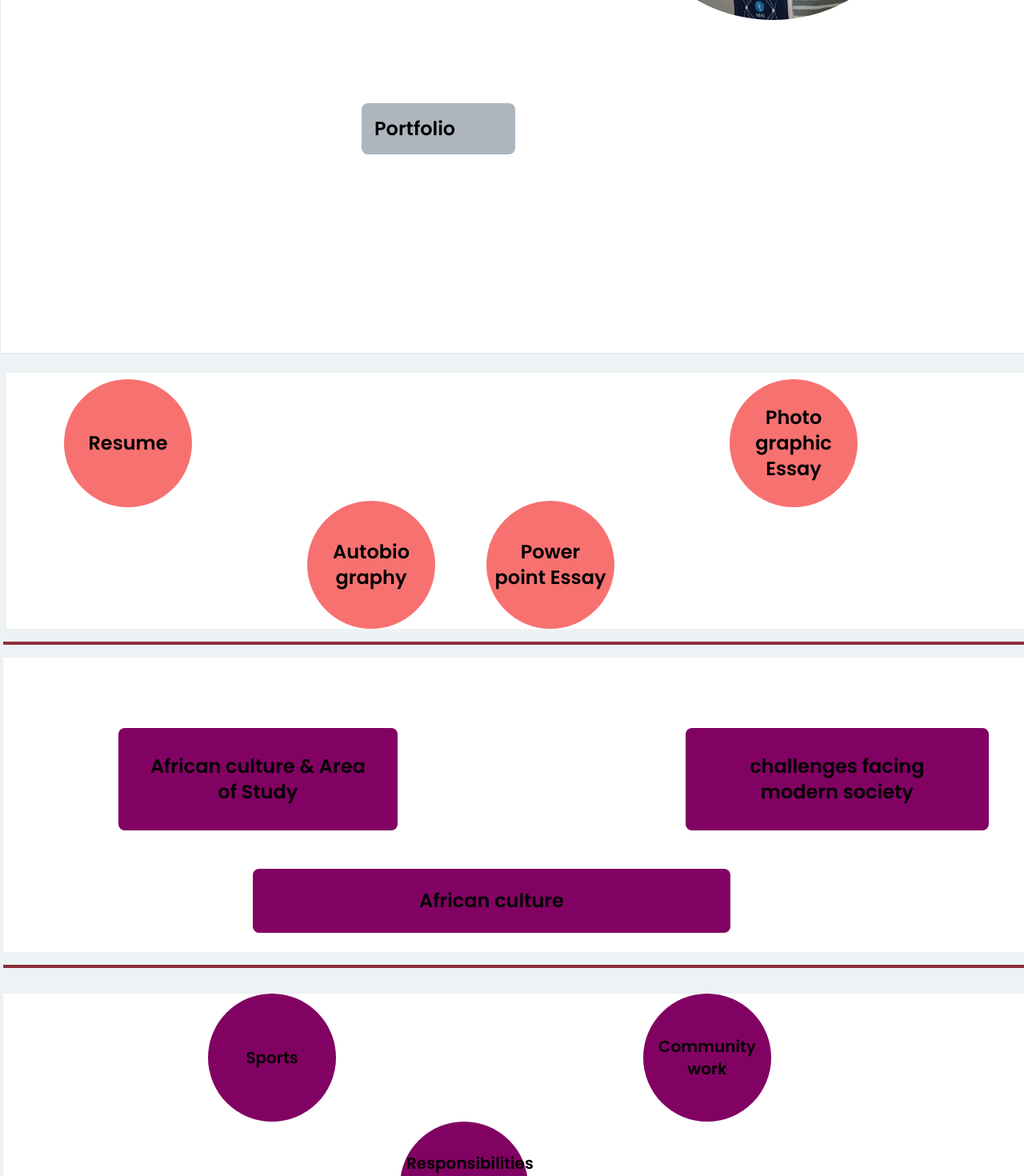
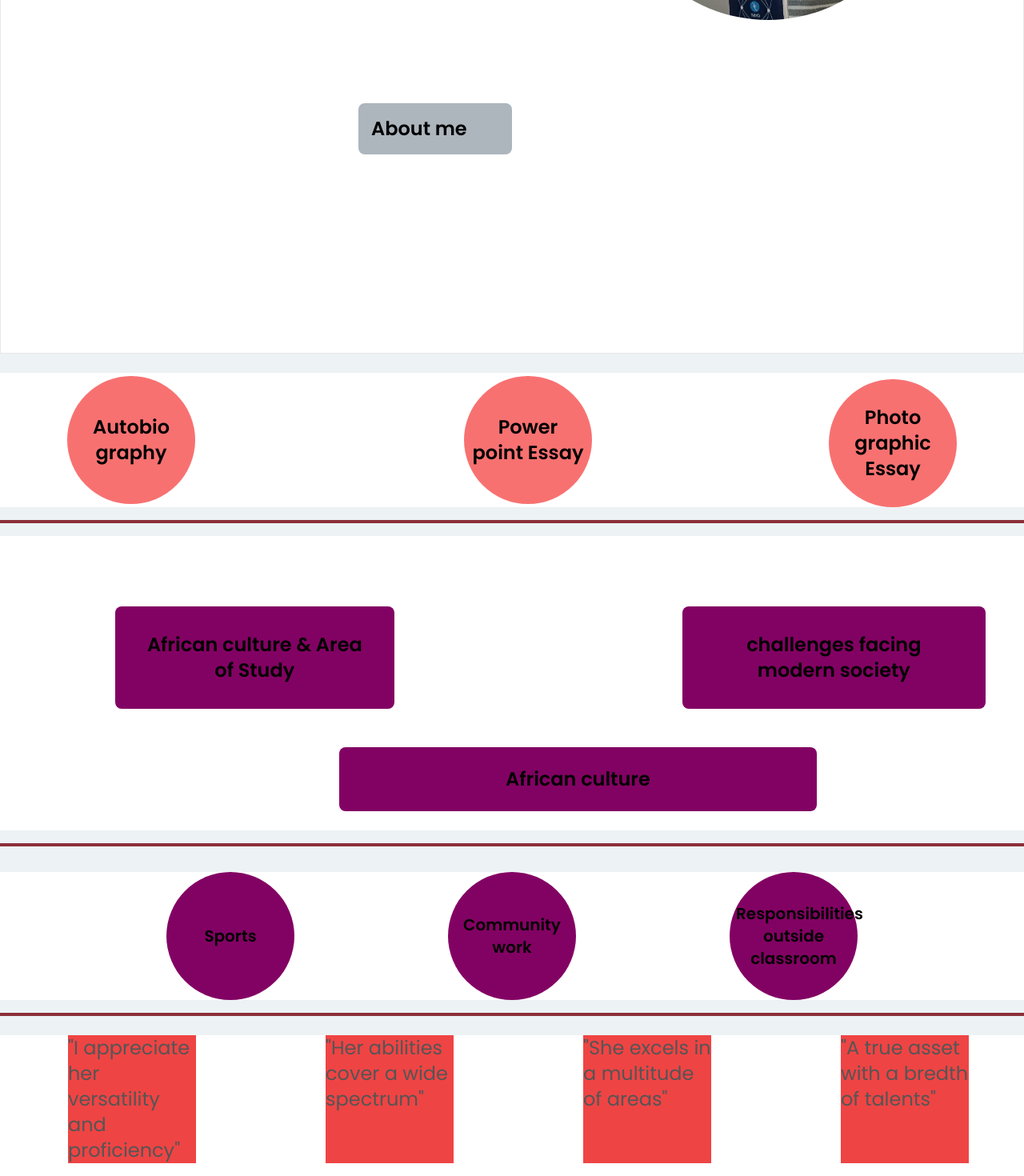
Before and after one commit to lucymutunga/capstone, a React (Vite) app in the folder capstone/: page / in a window 1280 px wide. Shown: the part 480-1950 px from the top of the page at 80% size. Built offline with nearby package versions, Linux system fonts and the light colour scheme.

Commit message:
changing hero section styles

```diff
--- a/capstone/src/components/aboutMe.jsx
+++ b/capstone/src/components/aboutMe.jsx
@@ -2,14 +2,7 @@ import React from "react";
 
 const AboutMe = () => {
   return (
-    <div className=" flex bg-white font-bold space-x-2 px-2 ml-2 mt-6 md:w-svw md:space-x-36 lg:space-x-70  lg:text-2xl">
-      <a href="./assets/Resume.pdf " download>
-        <button className=" rounded-full bg-red-400 w-20 h-20 px-2 md:mt-2 md:w-28 md:h-28 lg:ml-16 lg:w-40 lg:h-40">
-          Resume
-        </button>
-      </a>
-
-      <div className=" flex mt-40 space-x-6">
+    <div className=" flex  justify-around  items-center  bg-white font-bold space-x-2 px-2  mt-6 md:w-svw md:space-x-36 lg:space-x-70  lg:text-2xl">
       <a href="">
         <button className="rounded-full bg-red-400  w-20 h-20 md:w-28 md:h-28 md:mr-10 lg:w-40 lg:h-40">
           Autobio <br /> graphy
@@ -22,7 +15,7 @@ const AboutMe = () => {
           point Essay
         </button>
       </a>
-      </div>
+
       <a href="">
         <button className="rounded-full bg-red-400 w-20 h-20 px-4 md:mt-2 md:w-28 md:h-28 lg:w-40 lg:h-40">
           Photo
--- a/capstone/src/components/activities.jsx
+++ b/capstone/src/components/activities.jsx
@@ -3,16 +3,15 @@ import Border from "./border";
 const Activities = () => {
   return (
     <>
-      <div className="mt-8 bg-white text-[#e9ecef] md:w-svw lg:px-28 lg:text-xl">
-        <div className="flex space-x-32 ml-4 md:space-x-60 md:ml-36 lg:space-x-96">
-          <button className="bg-[#820263] rounded-full w-28 h-28 font-bold lg:ml-18 lg:w-40 lg:h-40">
-            <a href="">Sports</a>
-          </button>
-          <button className="bg-[#820263] rounded-full w-28 h-28 font-bold  lg:w-40 lg:h-40 ">
-            <a href="">Community work</a>
-          </button>
-        </div>
-        <button className="bg-[#820263] rounded-full w-32 h-32 ml-32 p-2 font-bold md:ml-72 lg:ml-96  lg:w-40 lg:h-40">
+      <div className="flex justify-around items-center mt-8 bg-white text-[#e9ecef] md:w-svw lg:px-28 lg:text-xl">
+        <button className="bg-[#820263] rounded-full w-28 h-28 font-bold  lg:w-40 lg:h-40">
+          <a href="">Sports</a>
+        </button>
+        <button className="bg-[#820263] rounded-full w-28 h-28 font-bold  lg:w-40 lg:h-40 ">
+          <a href="">Community work</a>
+        </button>
+
+        <button className="bg-[#820263] rounded-full w-32 h-32  p-2 font-bold   lg:w-40 lg:h-40">
           <a href="">Responsibilities outside classroom</a>
         </button>
       </div>
--- a/capstone/src/components/hero.jsx
+++ b/capstone/src/components/hero.jsx
@@ -22,7 +22,7 @@ const hero = () => {
         href="https://portfolioalcy.netlify.app/"
         className="bg-[#adb5bd] rounded-lg font-bold  w-32 mt-6 py-2 md:ml-80 md:mt-0 md:p-4 lg:w-48 lg:h-16 lg:position-center lg:mb-36 lg:ml-auto lg:text-2xl"
       >
-        Portfolio
+        About me
       </a>
     </div>
   );
--- a/capstone/src/components/home.jsx
+++ b/capstone/src/components/home.jsx
@@ -1,4 +1,5 @@
 import React from "react";
+
 const Home = () => {
   return (
     <>
@@ -27,12 +28,15 @@ const Home = () => {
               <li>
                 <a href="#contact">Contact</a>
               </li>
+              <li>
+                <a href="#contact"></a>
+              </li>
             </ul>
           </div>
         </nav>
         <nav id="hamburger-nav">
           <div class="logo">
-            <img src="../assets/images/logo.png" alt="Logo" />
+            <img src="" alt="Logo" />
           </div>
           <div class="hamburger-menu">
             <div class="hamburger-icon" onclick="toggleMenu()">
@@ -59,6 +63,11 @@ const Home = () => {
               <li>
                 <a href="#contact" onclick="toggleMenu()">
                   Contact
+                </a>
+              </li>
+              <li>
+                <a href="#contact" onclick="toggleMenu()">
+                  More
                 </a>
               </li>
             </div>
--- a/capstone/src/components/society.jsx
+++ b/capstone/src/components/society.jsx
@@ -14,7 +14,7 @@ const Society = () => {
           </button>
         </div>
 
-        <button className="bg-[#820263] rounded-lg ml-28 mt-6 p-4 font-bold md:ml-72 md:p-6 lg:px-52">
+        <button className="bg-[#820263] rounded-lg ml-28 mt-6 p-4 font-bold md:ml-72 md:p-6 lg:px-52 lg:ml-[400px]">
           <a href="">African culture</a>
         </button>
       </div>
```
Lines whose indentation alone changed are shown as unchanged.
